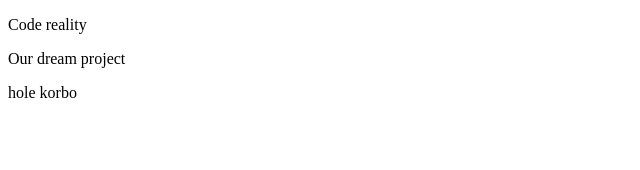
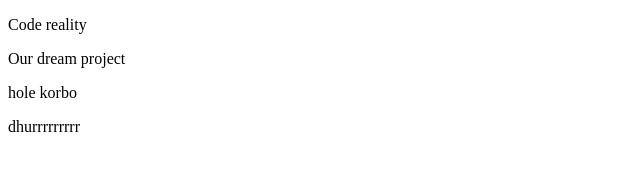
Before and after one commit to AminulIslam-cr/code-reality-web, a plain HTML site: page index.html in a window 1280 px wide. Shown: the full height of the page, 0-640 px from the left. Drawn offline with Linux system fonts and the light colour scheme.

Commit message:
ki hoilo

```diff
--- a/index.html
+++ b/index.html
@@ -10,5 +10,6 @@
     <p>Code reality </p>
     <p>Our dream project</p>
     <p>hole korbo</p>
+    <p>dhurrrrrrrrr</p>
 </body>
 </html>
```
